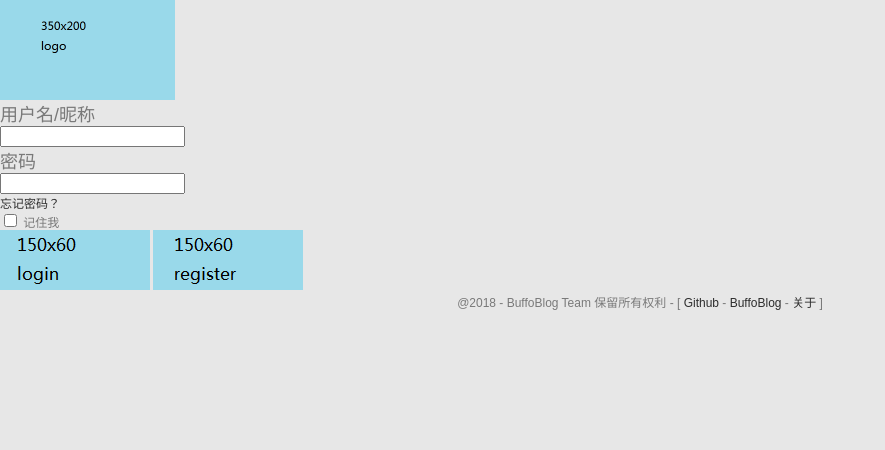
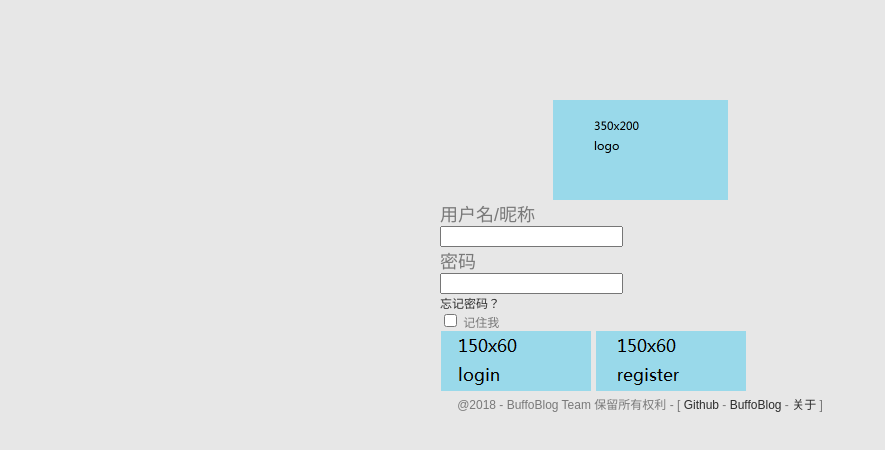
Before and after one commit to Metakit/BuffoBlog, a plain HTML site: page login.html in a window 1280 px wide. Shown: the whole page, without its empty margins (0-885 px from the left). Drawn offline with Linux system fonts and the light colour scheme.

Commit message:
Add files via upload

```diff
--- a/css/style.css
+++ b/css/style.css
@@ -1,8 +1,13 @@
 @charset "utf-8";
 
 body { margin:0; background:#e7e7e7; color:#797979; }
-h1, h2, h3, h4, h5, h6 { font-family: "microsoft yahei", Arial, Helvetica, sans-serif; font-size:18px; font-weight:normal; margin:0; padding:0; }
-ol, ul, li, div, p, dl, dt, dd { list-style:none; padding:0; text-justify:inter-ideograph; font-size:12px; font-family:Arial, Helvetica, sans-serif;
-	margin:0;
-}
+h1, h2, h3, h4, h5, h6 { font-family:"microsoft yahei", Arial, Helvetica, sans-serif; font-size:18px; font-weight:normal; margin:0; padding:0; }
+ol, ul, li, div, p, dl, dt, dd { list-style:none; padding:0; font-size:12px; font-family:Arial, Helvetica, sans-serif; margin:0; }
+a, img, table, td, tr { border:none; }
 a { color:#2D2D2D ;text-decoration:none}
+
+input, select, textarea { font-family:Arial, Helvetica, sans-serif; padding:1px;}
+
+.login_middle { width: 400px; margin-top: 100px; margin-left: auto; margin-right: auto; }
+.logo { text-align: center; cursor:pointer; }
+#logo_img { margin: 0 auto; }
```
